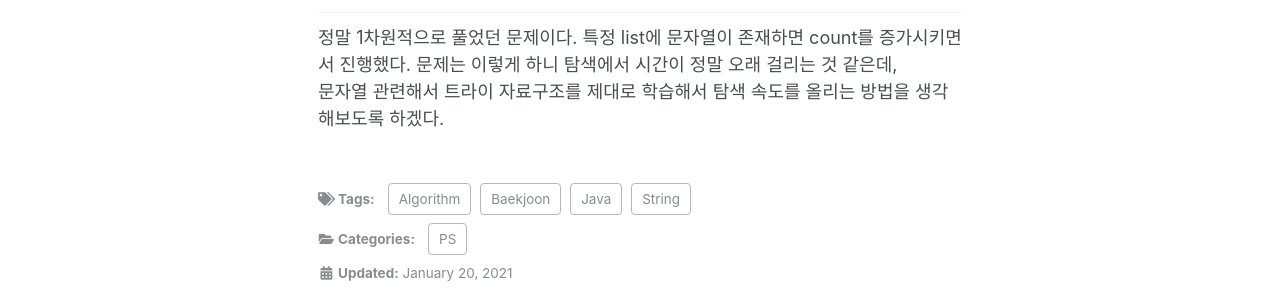
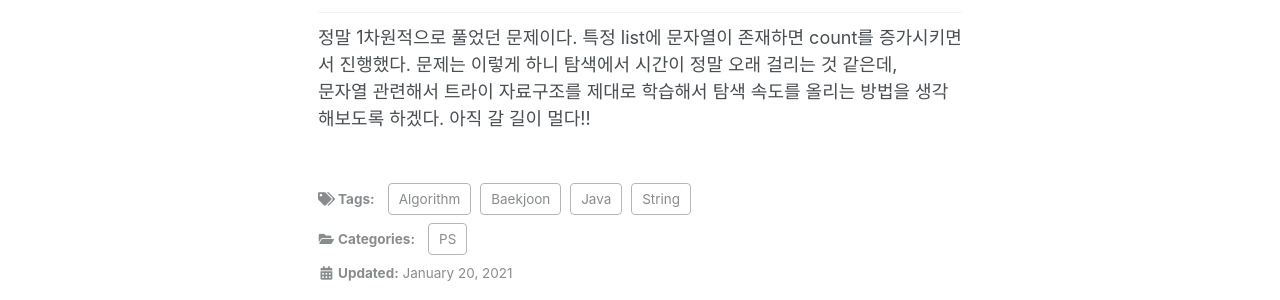
Before and after one commit to ChangWoo95/ChangWoo95.github.io, a Jekyll site: the page built from _posts/2021-01-19-boj14425-문자열집합.md, in a window 1280 px wide. Shown: the part 1138-1438 px from the top of the page. Built offline with Jekyll 4.4.1, drawn with Linux system fonts in a browser that asks for light colours; cached includes are drawn as plain includes; comment, search, counter and statistics services are not loaded.

Commit message:
boj14425 posting

````diff
--- a/_posts/2021-01-19-boj14425-문자열집합.md
+++ b/_posts/2021-01-19-boj14425-문자열집합.md
@@ -47,4 +47,4 @@ public class Main{
 ```
 ## 후기
 정말 1차원적으로 풀었던 문제이다. 특정 list에 문자열이 존재하면 count를 증가시키면서 진행했다. 문제는 이렇게 하니 탐색에서 시간이 정말 오래 걸리는 것 같은데,
-문자열 관련해서 트라이 자료구조를 제대로 학습해서 탐색 속도를 올리는 방법을 생각해보도록 하겠다.
+문자열 관련해서 트라이 자료구조를 제대로 학습해서 탐색 속도를 올리는 방법을 생각해보도록 하겠다. 아직 갈 길이 멀다!!
````
